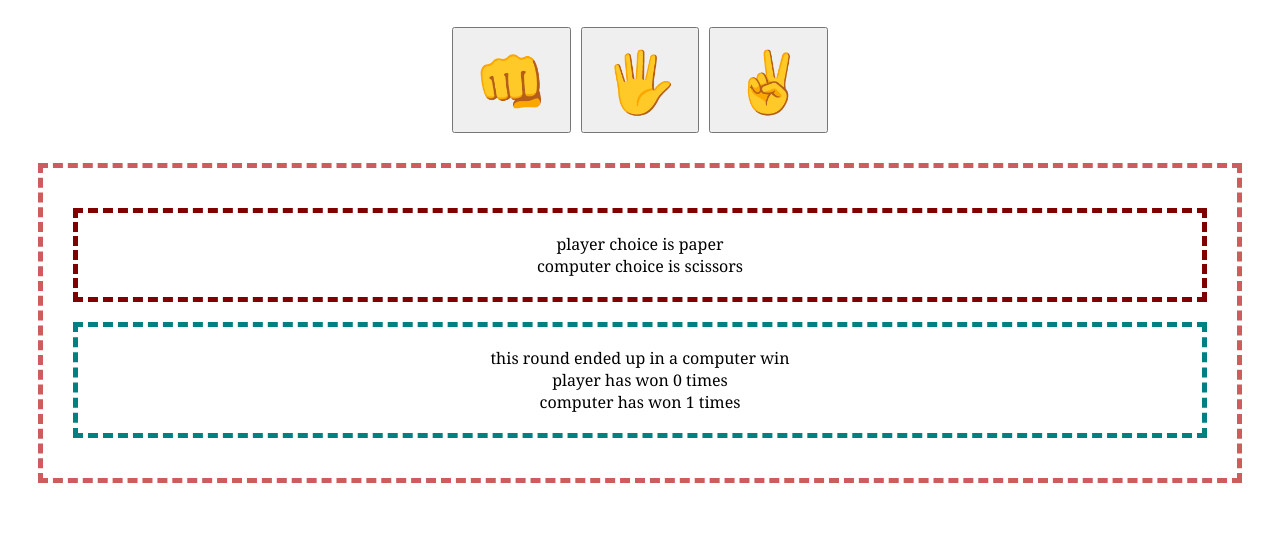
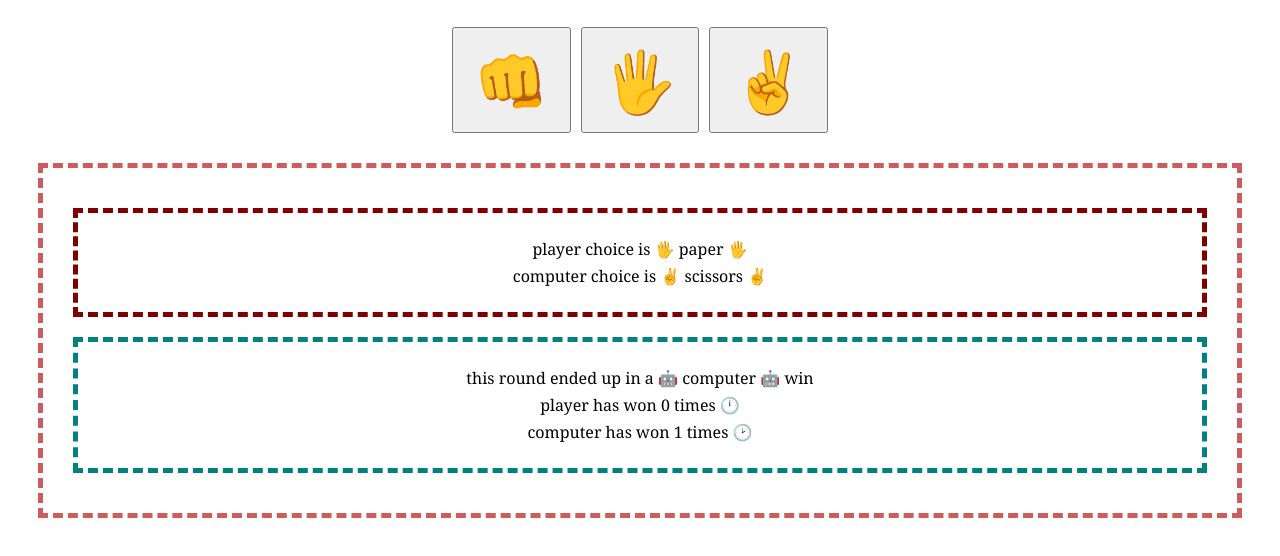
Before and after one commit to meowrhino/rockPaperScissors, a plain HTML site: page index.html in a window 1280 px wide. Both pictures are taken after a click on the button "🖐️". Shown: the part 122-678 px from the top of the page. Drawn offline with Linux system fonts and the light colour scheme.

Commit message:
added emojis and some functions to add them

```diff
--- a/index.html
+++ b/index.html
@@ -8,6 +8,7 @@
         * {
             font-family: Georgia, 'Times New Roman', Times, serif;
         }
+
 
         .title {
             color: midnightblue;
@@ -28,6 +29,10 @@
         h1,
         h2 {
             text-align: center;
+        }
+
+        p {
+            margin: 5px;
         }
 
         .results {
@@ -55,7 +60,7 @@
             font-weight: bold;
         }
 
-        .restart{
+        .restart {
             text-align: center;
         }
 
@@ -162,59 +167,79 @@
         let veredict;
 
         const victoryText = document.querySelector(".victoryText");
-        playerVictoryText = document.createTextNode('player is the 💥WINNER💥 of 5 rounds');
-        computerVictoryText = document.createTextNode('computer is the 💥WINNER💥 of 5 rounds');
+        playerVictoryText = document.createElement('p');
+        computerVictoryText = document.createElement('p');
+        playerVictoryText.textContent = 'player is the 💥WINNER💥 of 5 rounds';
+        computerVictoryText.textContent = 'computer is the 💥WINNER💥 of 5 rounds';
 
+        function addChoiceText(input){
+            let textToAdd = '';
+
+            if (input == 'rock') {
+                textToAdd = "👊 rock 👊";
+            } else if (input == 'paper') {
+                textToAdd = "🖐️ paper 🖐️";
+            } else if (input == 'scissors') {
+                textToAdd = "✌️ scissors ✌️";
+            } else {
+                textToAdd = "text added!!!";
+            }
+            return textToAdd;
+        }
 
         function playRound(input) {
             const playerChoice = input;
+            const computerChoice = getComputerChoice();
 
             if (lastRound.childElementCount > 1) {
                 lastRound.innerHTML = '';
             }
 
-            const playerChoiceText = document.createTextNode(`player choice is ${playerChoice}`);
+
+            const playerChoiceText = document.createElement("p");
+            playerChoiceText.textContent = `player choice is ${addChoiceText(playerChoice)}`;
             lastRound.appendChild(playerChoiceText);
-            lastRound.appendChild(br.cloneNode(true));
+
+            const computerChoiceText = document.createElement("p");
+            computerChoiceText.textContent = `computer choice is ${addChoiceText(computerChoice)}`
+            lastRound.appendChild(computerChoiceText);
 
 
 
-            const computerChoice = getComputerChoice();
-
+            /*
             const computerChoiceText = document.createTextNode(`computer choice is ${computerChoice}`);
             lastRound.appendChild(computerChoiceText);
             lastRound.appendChild(br.cloneNode(true));
-
-
+            */
 
             /*we evaluate the results*/
             if (playerChoice === computerChoice) {
-                veredict = "tie";
+                veredict = "🪢 tie 🪢";
 
             } else if (playerChoice !== computerChoice) {
 
                 switch (playerChoice) {
                     case "scissors":
                         if (computerChoice == "paper") {
-                            veredict = "player win";
+                            veredict = "🦸 player 🦸 win";
                         } else if (computerChoice == "rock") {
-                            veredict = "computer win";
+                            veredict = "🤖 computer 🤖 win";
                         }
                         break
 
                     case "paper":
                         if (computerChoice == "rock") {
-                            veredict = "player win";
+                            veredict = "🦸 player 🦸 win";
                         } else if (computerChoice == "scissors") {
-                            veredict = "computer win";
+                            veredict = "🤖 computer 🤖 win";
                         }
                         break
 
                     case "rock":
                         if (computerChoice == "scissors") {
-                            veredict = "player win";
+                            veredict = "🦸 player 🦸 win";
                         } else if (computerChoice == "paper") {
-                            veredict = "computer win";
+                            veredict = "🤖 computer 🤖 win";
                         }
                         break
 
@@ -222,9 +247,9 @@
             }
 
             /*we load the results into the variables we created*/
-            if (veredict === "computer win") {
+            if (veredict === "🤖 computer 🤖 win") {
                 computerVictories++;
-            } else if (veredict === "player win") {
+            } else if (veredict === "🦸 player 🦸 win") {
                 playerVictories++;
             } else {
                 ties++;
@@ -238,16 +263,50 @@
 
             /*generar los textos que se imprimirán en el div score*/
 
-            const veredictText = document.createTextNode(`this round ended up in a ${veredict}`);
-            const playerVictoriesText = document.createTextNode(`player has won ${playerVictories} times`)
-            const computerVictoriesText = document.createTextNode(`computer has won ${computerVictories} times`)
+            function addVeredictText(input){
+            let textToAdd = '';
+
+            if (input == playerVictories) {
+                textToAdd += playerVictories + " times";
+            } else if (input == computerVictories) {
+                textToAdd += computerVictories + " times";
+            } else if (input == ties) {
+                textToAdd += ties + " times";
+            } else {
+                textToAdd += "text added!!!";
+            }
+
+            if (input == 0) {
+                textToAdd += " 🕛";
+            } else if (input == 1) {
+                textToAdd += " 🕑";
+            } else if (input == 2) {
+                textToAdd += " 🕓";
+            } else if (input == 3) {
+                textToAdd += " 🕕";
+            } else if (input == 4) {
+                textToAdd += " 🕘";
+            } else if (input == 5) {
+                textToAdd += " 🕛";
+            } else {
+                textToAdd = "💥";
+            }
+
+            return textToAdd;
+        }
+
+            const veredictText = document.createElement('p');
+            veredictText.textContent =`this round ended up in a ${veredict}`;
+
+            const playerVictoriesText = document.createElement('p');
+            playerVictoriesText.textContent = `player has won ${addVeredictText(playerVictories)}`;
+
+            const computerVictoriesText = document.createElement('p');
+            computerVictoriesText.textContent = `computer has won ${addVeredictText(computerVictories)}`;
 
             score.appendChild(veredictText);
-            score.appendChild(br.cloneNode(true));
             score.appendChild(playerVictoriesText);
-            score.appendChild(br.cloneNode(true));
             score.appendChild(computerVictoriesText);
-            score.appendChild(br.cloneNode(true));
 
 
             if (playerVictories == 5) {
```
